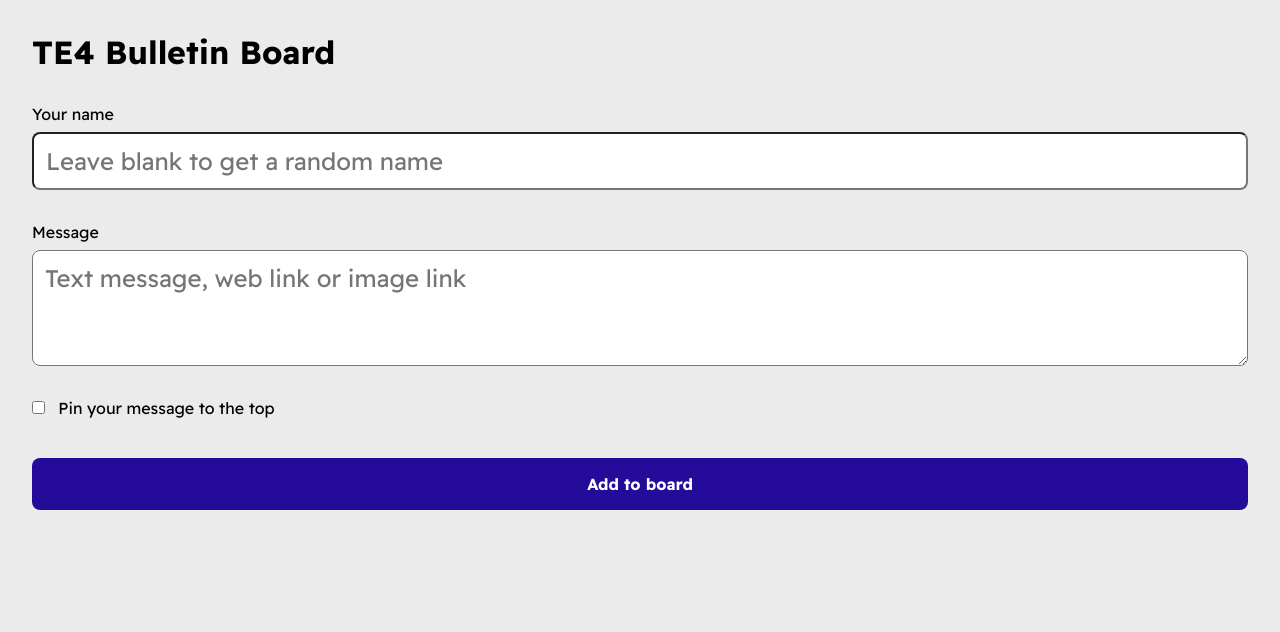
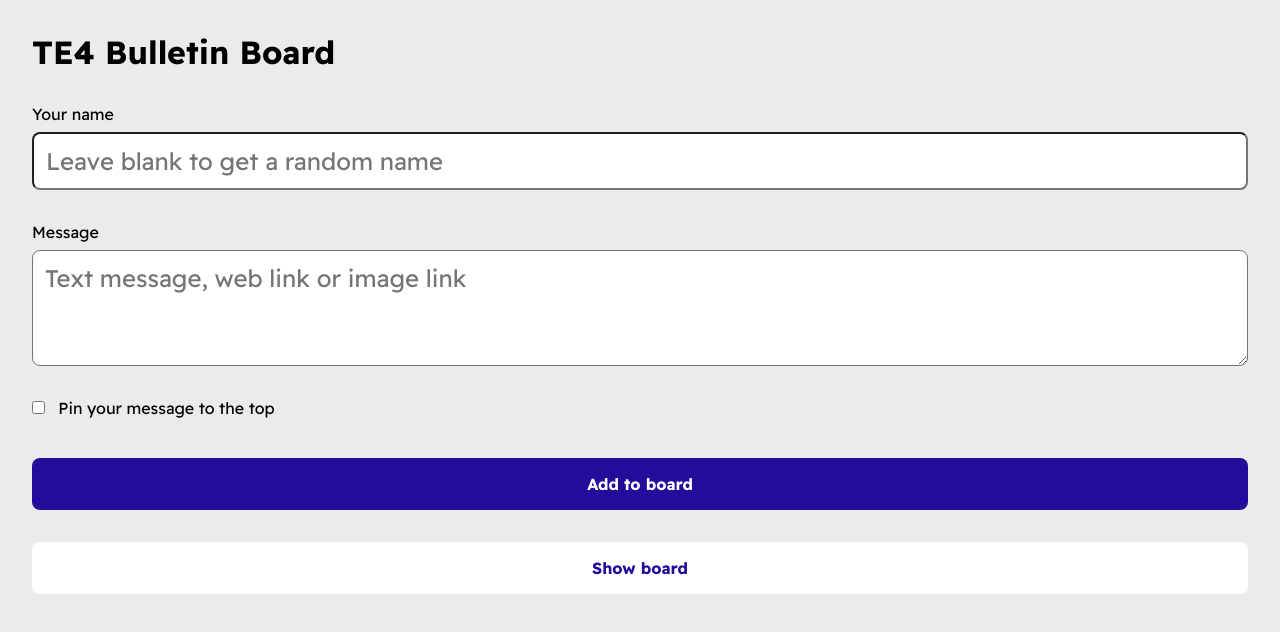
Before and after one commit to marcusbillman/te4-bulletin-board, a Vue app in the folder client/: page / in a window 1280 px wide. Shown: the top 632 px of the page. Built offline with nearby package versions, Linux system fonts and the light colour scheme.

Commit message:
✨ SendPage: Add board link and localhost warning

```diff
--- a/client/src/App.vue
+++ b/client/src/App.vue
@@ -44,4 +44,9 @@ button {
   border-radius: 0.5rem;
   padding: 0.5em;
 }
+
+a {
+  text-decoration: none;
+  color: inherit;
+}
 </style>
--- a/client/src/views/SendPage.vue
+++ b/client/src/views/SendPage.vue
@@ -4,6 +4,12 @@ import { useRouter } from 'vue-router';
 
 const router = useRouter();
 const serverAddress = router.currentRoute.value.query.server;
+const boardPageUrl = location.href.replace('/?', '/board?');
+if (location.href.includes('localhost')) {
+  alert(
+    "You have connected using localhost. Some features won't work unless you use an actual IP address."
+  );
+}
 
 const messageAuthor = ref('');
 const messageBodyRaw = ref('');
@@ -66,6 +72,7 @@ async function handleSubmit(event) {
           <label for="messagePinned">Pin your message to the top</label>
         </div>
         <button type="submit" class="button">Add to board</button>
+        <a :href="boardPageUrl" class="button button--secondary">Show board</a>
       </form>
     </main>
   </div>
@@ -90,6 +97,8 @@ label {
 }
 
 .button {
+  display: inline-flex;
+  justify-content: center;
   font: inherit;
   font-weight: 700;
   color: white;
@@ -97,6 +106,12 @@ label {
   border: none;
   padding: 1em;
   border-radius: 0.5rem;
+  cursor: pointer;
+}
+
+.button--secondary {
+  background: white;
+  color: #240b9a;
 }
 
 .checkbox {
```
